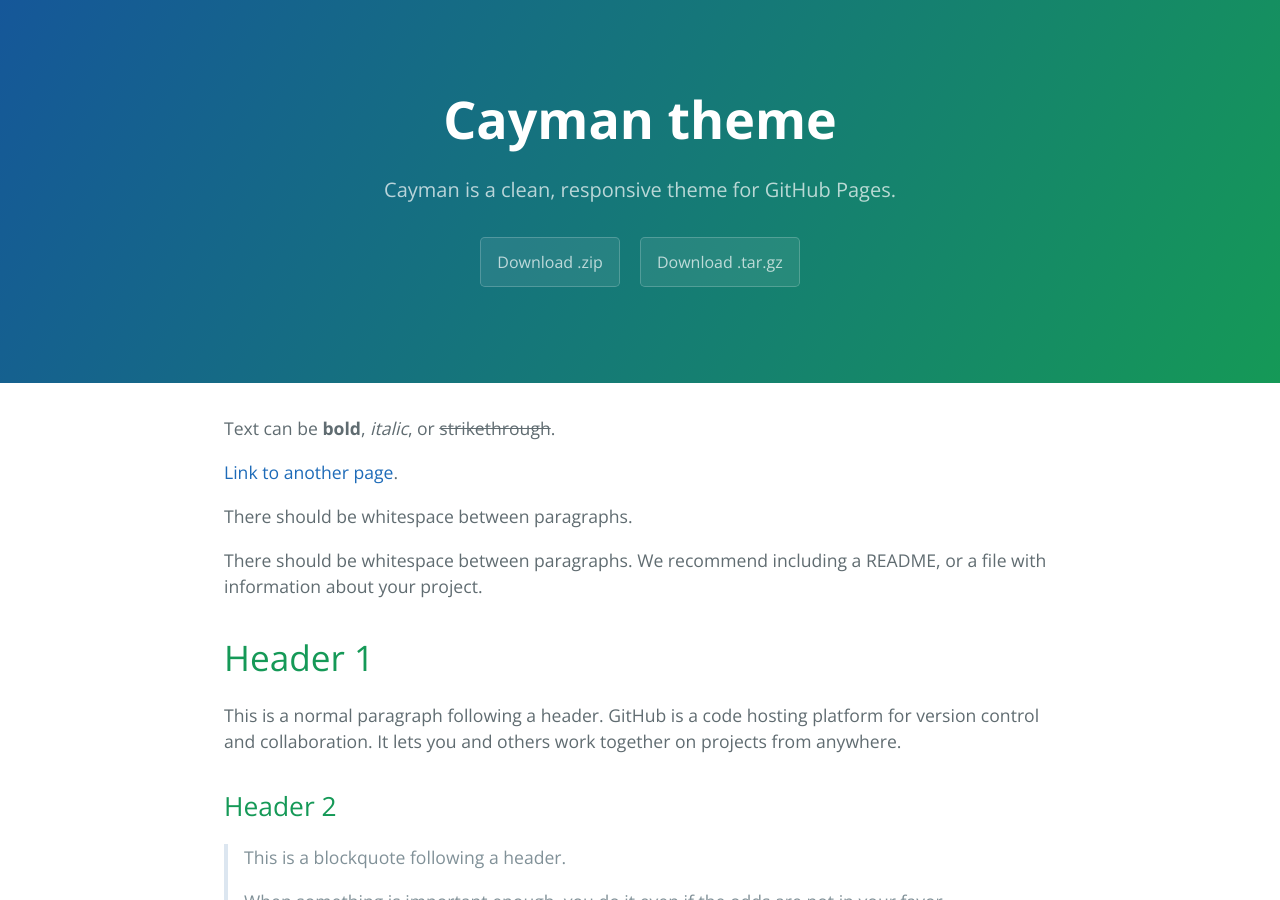
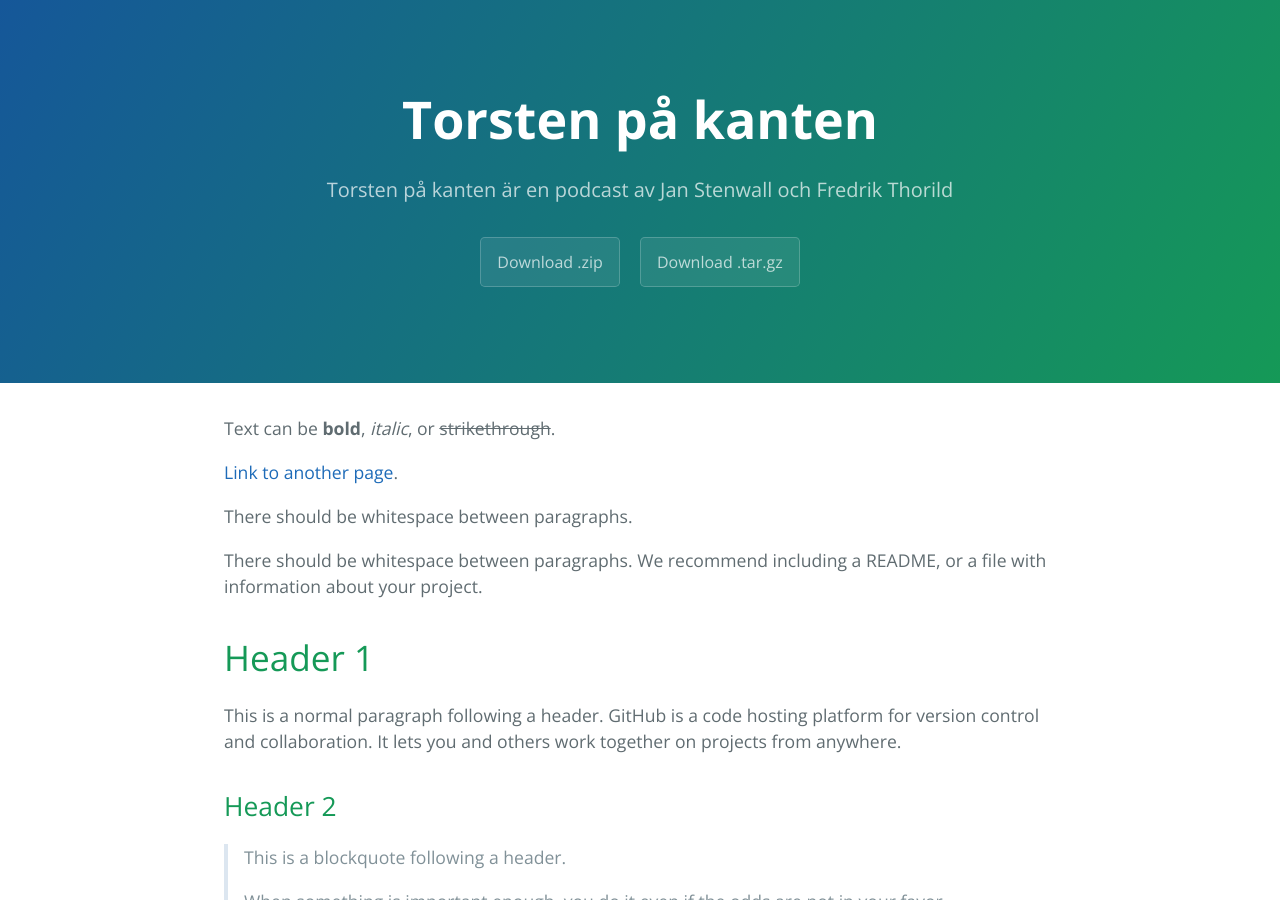
Before and after one commit to torstenpakanten/torstenpakanten.github.io, a Jekyll site: the page built from index.md, in a window 1280 px wide and 900 px high. Built offline with Jekyll 4.4.1, drawn with Linux system fonts in a browser that asks for light colours.

Commit message:
Update _config.yml

```diff
--- a/_config.yml
+++ b/_config.yml
@@ -1,5 +1,5 @@
-title: Cayman theme
-description: Cayman is a clean, responsive theme for GitHub Pages.
+title: Torsten på kanten
+description: Torsten på kanten är en podcast av Jan Stenwall och Fredrik Thorild
 show_downloads: true
 google_analytics:
 theme: jekyll-theme-cayman
```
